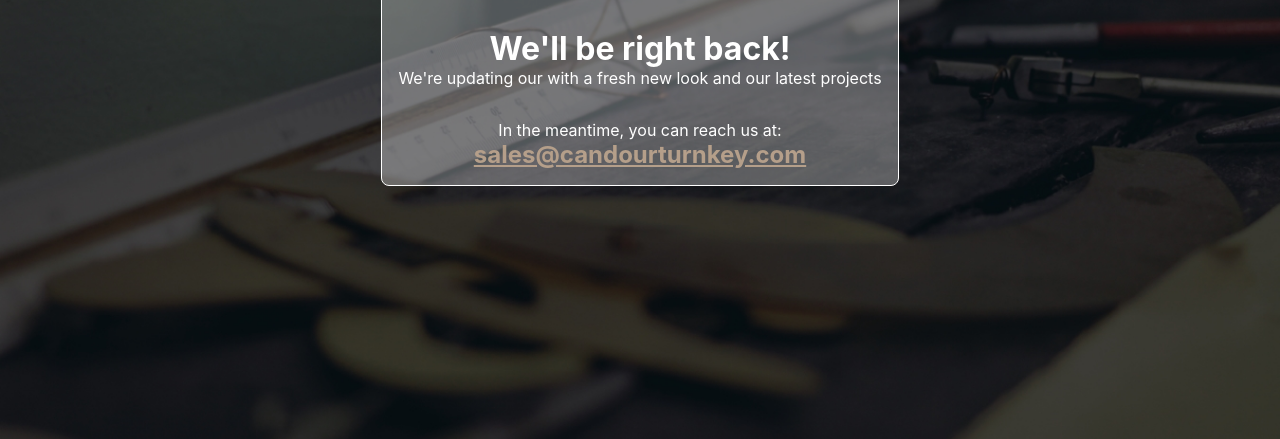
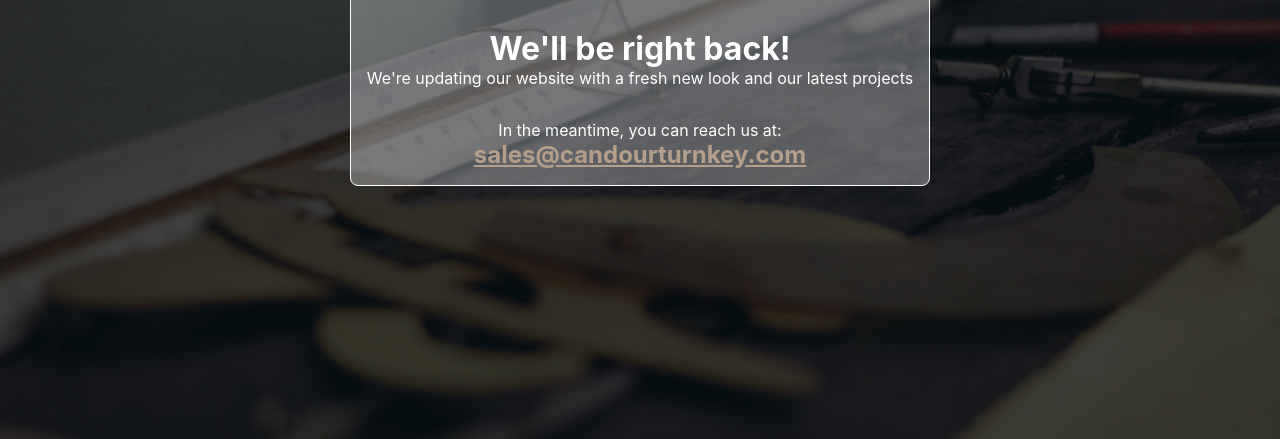
Before and after one commit to rohanthacker/candour, a plain HTML site: page index.html in a window 1280 px wide. Shown: the part 361-800 px from the top of the page. Drawn offline with Linux system fonts and the light colour scheme.

Commit message:
corrected content

```diff
--- a/index.html
+++ b/index.html
@@ -23,7 +23,7 @@
           </header>
           <section>
             <h1>We'll be right back!</h1>
-            <p>We're updating our with a fresh new look and our latest projects</p>
+            <p>We're updating our website with a fresh new look and our latest projects</p>
           </section>
           <footer>
             <span>In the meantime, you can reach us at:</span>
```
